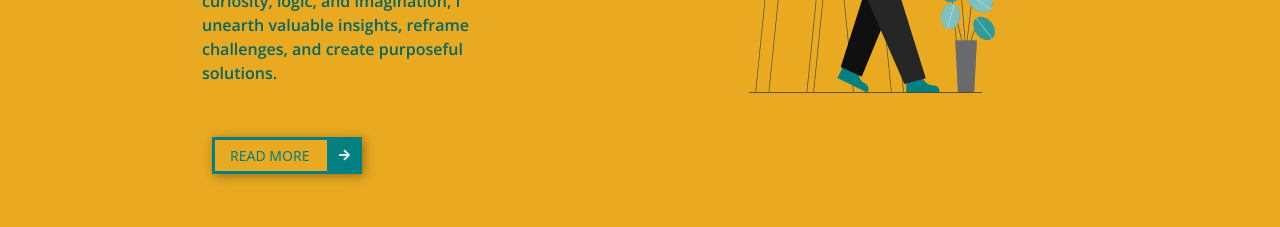
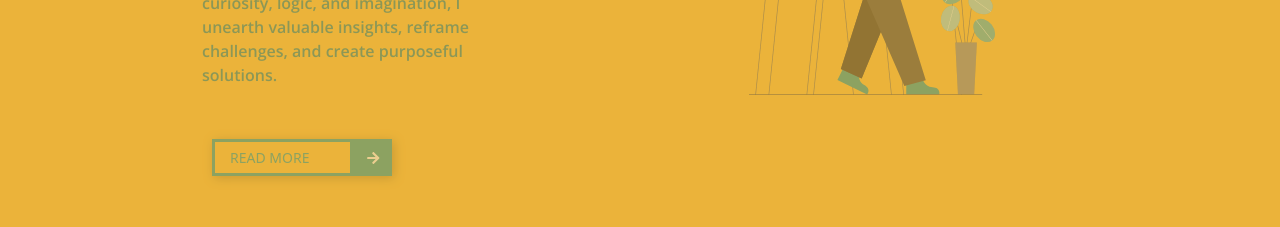
Before and after one commit to thisisadelakun/random, a React (Vite) app: page / in a window 1280 px wide. Shown: the part 1920-2147 px from the top of the page. Built offline with nearby package versions, Linux system fonts and the light colour scheme; a web font is replaced by a local one.

Commit message:
checks new buttons

```diff
--- a/src/App.css
+++ b/src/App.css
@@ -1,9 +1,8 @@
 .content-fade-in {
-    opacity: 0;
-    transition: opacity 1s ease !important;
+    opacity: -10 !important;
+    transition: opacity 2s ease !important;
 }
 
 .content-fade-in.fade-in {
-    opacity: 1;
-    transition: 2s ease;
+    opacity: 1 !important;
 }
--- a/src/App.jsx
+++ b/src/App.jsx
@@ -31,11 +31,9 @@ function App() {
   useEffect(() => {
     const timer = setTimeout(() => {
       setIsLoading(false);
-    }, 7000);
+    }, 5000);
 
-    return () => {
-      clearTimeout(timer);
-    };
+    return () => clearTimeout(timer);
   }, []);
 
   useEffect(() => {
@@ -69,16 +67,15 @@ function App() {
             {isLoading ? (
               <PageLoader />
             ) : (
+              <div ref={contentRef} className="content-fade-in">
                 <Layout>
                   <Theme />
                   <ScrollToTop />
-
                   <Suspense fallback={<PageLoader />}>
-                  <div ref={contentRef} className="content-fade-in">
                     {handleRoutes()}
-                  </div>
                   </Suspense>
                 </Layout>
+              </div>
             )}
           </BrowserRouter>
         </QueryClientProvider>
--- a/src/components/home/Home.css
+++ b/src/components/home/Home.css
@@ -176,7 +176,6 @@ body.theme-3 .bottom-text-span {
     height: 240px;
     overflow: hidden;
     margin: 16px auto;
-    box-shadow: 0 4px 3px rgba(0, 0, 0, 0.281) !important;
 }
 
 .header-card-col .card__content {
@@ -354,6 +353,7 @@ body.theme-3 .about-img-col {
 }
 
 .more-btn {
+    display: block;
     margin: 2rem auto !important;
     padding: 10px;
 }
--- a/src/components/home/Home.jsx
+++ b/src/components/home/Home.jsx
@@ -183,7 +183,7 @@ const Home = () => {
                     </div>
                 </div>
 
-                <div className="more-btn">
+                <div className="more-btn containers">
                     <NavLink to="/work-archive" className="my-button-2">
                         <span className='my-btn-text-2'> SEE MORE</span> {icons.argt}
                     </NavLink>
--- a/src/hooks/loaders/pageloader/PageLoader.css
+++ b/src/hooks/loaders/pageloader/PageLoader.css
@@ -1,13 +1,19 @@
-body.loader{
+.loader-page {
     width: 100%;
-    height: 100%;
+    min-height: 100vh;
+    display: block;
+    place-content: center;
+    align-items: center;
+    background: transparent !important;
 }
 
 .loader {
     position: relative;
     width: 2.5em;
     height: 2.5em;
-    transform: rotate(165deg);
+    margin: 1em auto !important;
+    padding: 16px !important;
+    transform: rotate(180deg);
 }
 
 .loader:before,
@@ -34,21 +40,21 @@ body.loader{
 @keyframes beforeload {
     0% {
         width: 0.5em;
-        box-shadow: 1em -0.5em var(--color5), -1em 0.5em var(--color7);
+        box-shadow: 1em -0.5em var(--color31), -1em 0.5em var(--color7);
     }
 
     35% {
         width: 2.5em;
-        box-shadow: 0 -0.5em var(--color5), 0 0.5em var(--color7);
+        box-shadow: 0 -0.5em var(--color31), 0 0.5em var(--color7);
     }
 
     70% {
         width: 0.5em;
-        box-shadow: -1em -0.5em var(--color5), 1em 0.5em var(--color7);
+        box-shadow: -1em -0.5em var(--color31), 1em 0.5em var(--color7);
     }
 
     100% {
-        box-shadow: 1em -0.5em var(--color5), -1em 0.5em var(--color7);
+        box-shadow: 1em -0.5em var(--color31), -1em 0.5em var(--color7);
     }
 }
 
--- a/src/hooks/loaders/pageloader/PageLoader.jsx
+++ b/src/hooks/loaders/pageloader/PageLoader.jsx
@@ -3,8 +3,9 @@ import './PageLoader.css'
 
 const PageLoader = () => {
     return (
-
-        <div className="loader"></div>
+        <div className="loader-page">
+            <div className="loader"></div>
+        </div>
     )
 }
 
--- a/src/index.css
+++ b/src/index.css
@@ -193,13 +193,14 @@ button:focus-visible {
   display: none;
 }
 
+.my-button-2,
 .my-button {
-  width: fit-content;
+  width: 180px;
   height: fit-content;
-  padding: 1px 10px 1px 1px;
+  padding: 1px 5px 1px 1px;
   display: flex;
   align-items: center;
-  justify-content: flex-start;
+  justify-content: center;
   gap: 12px;
   cursor: pointer;
   margin: 10px;
@@ -210,6 +211,7 @@ button:focus-visible {
   font-size: 14px;
 }
 
+.my-btn-text-2,
 .my-btn-text {
   width: 100%;
   height: 100%;
@@ -218,7 +220,9 @@ button:focus-visible {
   align-items: center;
   color: var(--color1);
   transition: 1s ease;
+  text-align: center;
 }
+
 
 body.theme-1 .my-btn-text {
   background: var(--color41);
@@ -233,11 +237,18 @@ body.theme-3 .my-btn-text {
   background: var(--color22);
 }
 
+body.theme-1 .my-btn-text-2,
+body.theme-2 .my-btn-text-2,
+body.theme-3 .my-btn-text-2 {
+  background: var(--color22);
+}
+
 .arrow-right {
   color: var(--color22);
-  width: fit-content !important;
+  width: 30px !important;
 }
 
+.my-button-2:hover .arrow-right,
 .my-button:hover .arrow-right {
   animation: slideInArrow 0.6s cubic-bezier(0.250, 0.460, 0.450, 0.940) both;
 }
--- a/src/layout/navbar/NavBar.css
+++ b/src/layout/navbar/NavBar.css
@@ -88,7 +88,7 @@ body.theme-3 .show-background {
     font-size: 30px;
     color: var(--color12);
     font-family: 'Caprasimo', cursive;
-    text-shadow: 2px 3px 10px rgba(0, 0, 0, 0.205);
+    text-shadow: 2px 3px 10px rgba(0, 0, 0, 0.171);
 }
 
 .title-logo span:nth-child(2) {
@@ -234,6 +234,8 @@ body.theme-3 .show-background {
         height: 500px;
         right: 20px !important;
         margin: 1.5rem;
+
+        border: 1px solid var(--color22) !important;
     }
 
     .canvas-body {
--- a/src/layout/navbar/NavBar.jsx
+++ b/src/layout/navbar/NavBar.jsx
@@ -17,30 +17,40 @@ const NavBar = () => {
   const handleClose = () => setShow(false);
   const handleShow = () => setShow(true);
   const closeMenu = () => setShow(false);
+  const [hasScrolled, setHasScrolled] = useState(false);
+  const [prevScrollPos, setPrevScrollPos] = useState(0);
   const [hasShadow, setHasShadow] = useState(false);
-  const [hasScrolled, setHasScrolled] = useState(false);
   const location = useLocation();
 
   useEffect(() => {
     const handleScroll = () => {
-      if (window.scrollY > 0) {
+      const currentScrollPos = window.scrollY;
+
+      if (currentScrollPos > prevScrollPos) {
+        // Scrolling down, hide the Navbar
+        setHasShadow(false);
+      } else {
+        // Scrolling up, show the Navbar
         setHasShadow(true);
+      }
+
+      if (currentScrollPos > 0) {
         setHasScrolled(true);
       } else {
-        setHasShadow(false);
         setHasScrolled(false);
       }
+
+      setPrevScrollPos(currentScrollPos);
     };
 
     window.addEventListener('scroll', handleScroll);
     return () => {
       window.removeEventListener('scroll', handleScroll);
     };
-  }, []);
+  }, [prevScrollPos]);
 
   return (
     <div className={`nav-container ${hasShadow && hasScrolled ? 'shadow show-background' : ''}`} fixed='top'>
-
       {[false].map((expand) => (
         <Navbar key={expand} expand={expand} className="mb-2" >
           <Container fluid>
```
Lines whose indentation alone changed are shown as unchanged.
